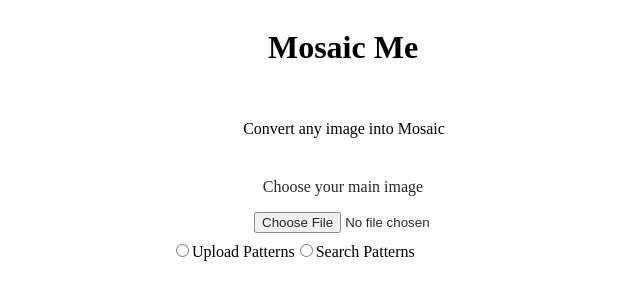
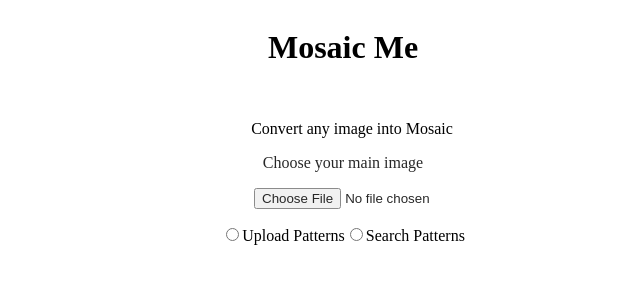
Before and after one commit to Johnnie007/mosaic-me, a React (Create React App) app in the folder client/: page /upload in a window 1280 px wide. Shown: the top 300 px of the page, without its empty margins (297-937 px from the left). Built offline with nearby package versions, Linux system fonts and the light colour scheme.

Commit message:
I figured out how to toggle the download btn

```diff
--- a/client/src/App.js
+++ b/client/src/App.js
@@ -9,13 +9,16 @@ function App() {
   let image = 'https://via.placeholder.com/400';
   const [main, setMain] = useState(image);
   const [pattern, setPattern] = useState([]);
+  const [hide, setHide] = useState('');
+
+  console.log(hide)
 
   return (
     <div className="App">
       <Switch>
-        <Route path="/" exact render={() => <Header />}/>
-        <Route path="/upload" render={() => <SideBar  updateMain={main => setMain(main)} updatePattern={pattern => setPattern(pattern)}/>}/>
-        <Route path="/canvas" render={() => <Canvas main={main} pattern={pattern} />}/>
+        <Route path="/" exact render={() => <Header className="header__component" />}/>
+        <Route path="/upload" render={() => <SideBar  updateMain={main => setMain(main)} updatePattern={pattern => setPattern(pattern)} updateHide={hide => setHide(hide)}/>}/>
+        <Route path="/canvas" render={() => <Canvas main={main} pattern={pattern} hide={hide} />}/>
       </Switch>
     </div>
   )
--- a/client/src/components/Canvas/Canvas.js
+++ b/client/src/components/Canvas/Canvas.js
@@ -1,24 +1,11 @@
 import "./Canvas.scss";
 import hey from  "../../Images/7.jpg";
-import React from 'react';
+import React, { useState } from 'react';
 import axios from 'axios';
 import {Link} from 'react-router-dom';
 import html2canvas from 'html2canvas';
 import jsPDF from "jspdf";
 import Head from "../Head/Head";
-//import html2canvas from 'html2canvas';
-
-//generatePDF =() => {
-  //             const input = document.querySelector(".canvas-main__img");
-  //             html2canvas(input)
-  //               .then((canvas) => {
-  //                 const imgData = canvas.toDataURL("img/jpg");
-  //                 const pdf = new jsPDF();
-  //                 pdf.addImage(imgData, 'JPEG',0,0, 100, 100);
-  //                 // pdf.output('dataurlnewwindow');
-  //                 pdf.save("download.pdf");
-  //               });
-  //             }
 
 function Canvas(props){
   let mosaicDiv = [];
@@ -26,28 +13,18 @@ function Canvas(props){
 
   if(image.length !== 0){
     let sumNum = 0;
-   console.log(image)
-   console.log(image.length)
     for(let i = 0; i < 400; i++){
       if(sumNum == image.length){
         sumNum = 0;
       }
       if(typeof image[sumNum].small === 'string'){
         mosaicDiv.push(<img className="test" crossOrigin="anonymous" src={image[sumNum].small}/>)
-    }else if( typeof image[sumNum] === 'string'){
+      }else if(typeof image[sumNum] === 'string'){
         mosaicDiv.push(<img className="test" id='upload' src={image[sumNum]}/>)
       }
       sumNum++
     }
   }
-
-//   let generatePDF =() => {
-//     var pdf = new jsPDF('p', 'pt', 'a4');
-//   pdf.addHTML(document.body, function() {
-//   pdf.save('web.pdf');
-// });
-// }
-
 
 let generatePDF =() => {
   const input = document.querySelector(".canvas-main__img");
@@ -67,16 +44,15 @@ let generatePDF =() => {
 
 
   let download = (event) => {
-   // console.log(event)
+    console.log(event)
     html2canvas(document.querySelector('.canvas-main__img'), {allowTaint: true, width:400, height:400})
     .then(canvas => {
-   //  let image = canvas.toDataURL("image/png").replace("image/png","image/octet-stream");
+   //let image = canvas.toDataURL("image/png").replace("image/png","image/octet-stream");
     // console.log(image);
     // window.location.href=image;
     var link = document.createElement("a");
 			document.body.appendChild(link);
 			link.download = "html_image.png";
-
 			link.href = canvas.toDataURL("image/png");
 			link.target = '_blank';
 			link.click();
@@ -95,7 +71,7 @@ let generatePDF =() => {
       <div className="canvas-main__button">
 
         <div className="canvas-main__download">
-          <button className="canvas-main__download--btn" type="primary" onClick={download}>Download</button>
+          <button className="canvas-main__download--btn" id={props.hide} type="primary" onClick={download}>Download</button>
         </div>
 
         <div className="canvas-main__reset">
--- a/client/src/components/Canvas/Canvas.scss
+++ b/client/src/components/Canvas/Canvas.scss
@@ -46,7 +46,6 @@ img{
     width: 20px;
 }
 
-canvas{
-    width: 100%;
-    height: 100%;
+#hide{
+    display: none;
 }
--- a/client/src/components/Header/Header.scss
+++ b/client/src/components/Header/Header.scss
@@ -3,23 +3,16 @@
 
 .header{
     display: flex;
+    width: 100%;
+    height: 100%;
     flex-direction: column;
-    align-items: center;
- //   border: 1px solid red;
-    width: 100%;
-    height: auto;
 
     &__title{
-       // border: 1px solid red;
         display: flex;
         justify-content: center;
         width: 100%;
-       // color: transparent;
         animation-name: example;
         animation-duration: 7s;
-        //background-position: bottom;
-       // background-size: 15px;
-       // background-clip: text;
     }
 
     @keyframes example {
@@ -52,7 +45,6 @@
     }
 
     &__description{
-      //  border: 1px solid red;
         display: flex;
         justify-content: center;
         width: 250px;
--- a/client/src/components/SideBar/Sidebar.js
+++ b/client/src/components/SideBar/Sidebar.js
@@ -69,22 +69,24 @@ function Sidebar(props){
 
     let results = () =>{
         if(search === 'pattern'){
+            props.updateHide('hide')
             return( <div className="sidebar__search">
-            <p className="Sidebar__search--label" >Search your Pattern Image:</p><input className="sidebar__search--input" type="text" placeholder="What do you love" name='pattern'onChange={patternInputChange} />
+            <p className="sidebar__search--label" >Search for your pattern image:</p><input className="sidebar__search--input" type="text" placeholder="What do you love" name='pattern'onChange={patternInputChange} />
 
         <div className='button'>
            <Link to='/canvas'><input type="submit" value="submit"/></Link>
         </div>
         </div>)
         } else if(search ==='upload'){
+            props.updateHide('visible')
             return(
-                <div>
-                    <form>
-                        <input type='file' multiple name='file' onChange={handleSubmit}/>
-                        <div className='button'>
-           <Link to='/canvas'><input type="submit" value="submit"/></Link>
-        </div>
-                    </form>
+                <div className="form__upload">
+
+                        <input className="form__upload--input" type='file' multiple name='file' onChange={handleSubmit}/>
+                        <div className='form__upload--btn'>
+                            <Link to='/canvas'><input type="submit" value="submit"/></Link>
+                        </div>
+
                 </div>
             )
         }
@@ -92,7 +94,6 @@ function Sidebar(props){
 
     const searchInput = event => {
             let name = event.target.className
-            console.log(typeof name)
               if(name === 'pattern'){
                   return setSearch(name)
               }
@@ -117,22 +118,11 @@ function Sidebar(props){
                 <input className="sidebar__upload--input" type="file" placeholder="Upload" onChange={mainImg} name='main'/>
             </div>
 
-            <div className="sideBar__toggle--btns">
+            <div className="sidebar__toggle--btns">
                <label><input className='upload' type='radio' name='upload' onChange={searchInput} />Upload Patterns</label>
                <label><input type='radio' name='upload' className='pattern' onChange={searchInput}/>Search Patterns</label>
             </div>
             <div>{results()}</div>
-
-            {/* <div className="sidebar__search">
-                <p className="Sidebar__search--label" >Search your Pattern Image:</p><input className="sidebar__search--input" type="text" placeholder="What do you love" name='pattern'onChange={patternInputChange} />
-
-            <div className='button'>
-               <Link to='/canvas'><input type="submit" value="submit"/></Link>
-            </div>
-
-            </div> */}
-
-
         </form>
     </div>
     </>)
--- a/client/src/components/SideBar/Sidebar.scss
+++ b/client/src/components/SideBar/Sidebar.scss
@@ -10,15 +10,13 @@
     }
     &__search{
 //        border: 1px solid red;
-        margin: .5rem;
+        margin: 0;
         display: flex;
         flex-direction: column;
         align-items: center;
         &--input{
             width: 15rem;
         }
-        animation-name: fadeIn;
-        animation-duration: 10s;
     }
 
     @keyframes fadeIn {
@@ -32,13 +30,16 @@
 
     &__upload{
    //     border: 1px solid red;
-        margin: .5rem;
         display: flex;
         flex-direction: column;
         align-items: center;
+        &--label{
+            margin-top: 0;
+        }
 
         &--input{
             padding-left: 75px;
+            margin-bottom: 1rem;
         }
         animation-name: fadeIn;
         animation-duration: 10s;
@@ -56,8 +57,26 @@
             align-self: center;
         }
     }
+
+    &__toggle--btns{
+        display: flex;
+        justify-content: center;
+    }
     .button{
         padding: 1rem;
     }
+}
 
+.form__upload{
+    display: flex;
+    flex-direction: column;
+    margin: .5rem;
+    align-items: center;
+    padding: .5rem;
+    &--input{
+        padding-left: 4.5rem;
+    }
+    &--btn{
+        margin-top: 1rem;
+    }
 }
```
Lines whose indentation alone changed are shown as unchanged.
